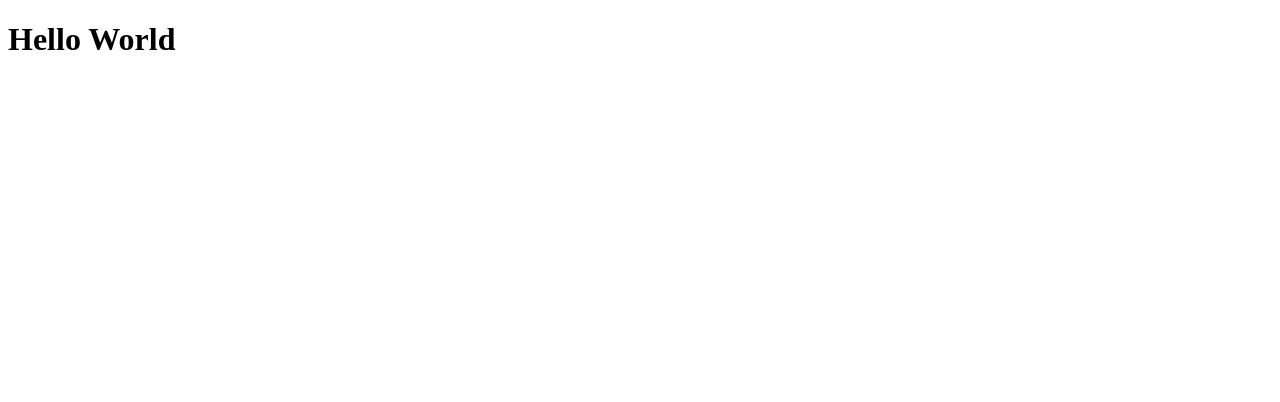
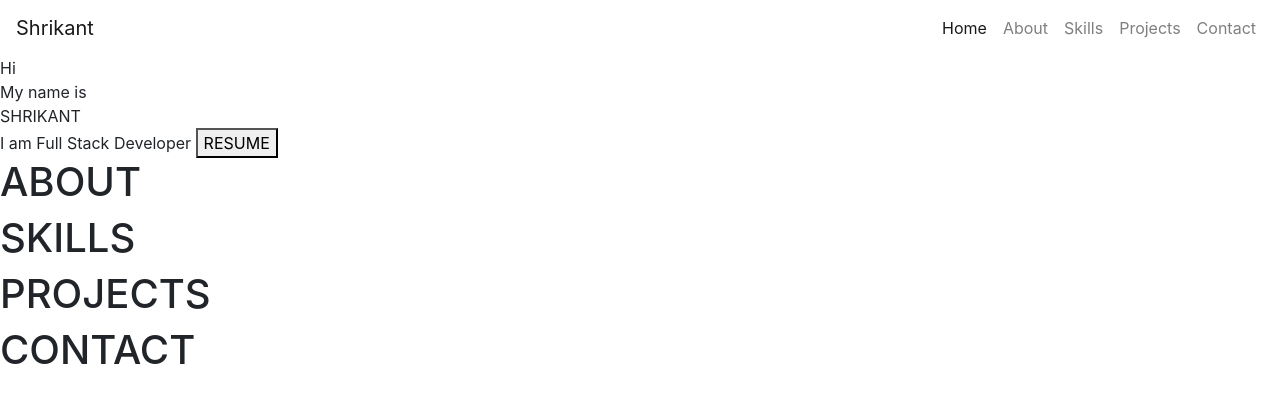
Before and after one commit to Saurabh2712/Portfolio_Saurabh, a plain HTML site: page index.html in a window 1280 px wide. Drawn offline with nearby package versions, Linux system fonts and the light colour scheme.

Commit message:
Update index.html

```diff
--- a/index.html
+++ b/index.html
@@ -1,9 +1,69 @@
 <!DOCTYPE html>
-<html>
+<html lang="en">
 <head>
-	<title></title>
+    <meta charset="UTF-8">
+    <link rel="icon" href="https://cdn-icons-png.freepik.com/512/686/686165.png">
+    <meta name="viewport" content="width=device-width, initial-scale=1.0">
+    <link rel="stylesheet" href="https://cdn.jsdelivr.net/npm/bootstrap@4.6.2/dist/css/bootstrap.min.css" integrity="sha384-xOolHFLEh07PJGoPkLv1IbcEPTNtaed2xpHsD9ESMhqIYd0nLMwNLD69Npy4HI+N" crossorigin="anonymous">
+    <script src="https://cdn.jsdelivr.net/npm/jquery@3.5.1/dist/jquery.slim.min.js" integrity="sha384-DfXdz2htPH0lsSSs5nCTpuj/zy4C+OGpamoFVy38MVBnE+IbbVYUew+OrCXaRkfj" crossorigin="anonymous"></script>
+<script src="https://cdn.jsdelivr.net/npm/bootstrap@4.6.2/dist/js/bootstrap.bundle.min.js" integrity="sha384-Fy6S3B9q64WdZWQUiU+q4/2Lc9npb8tCaSX9FK7E8HnRr0Jz8D6OP9dO5Vg3Q9ct" crossorigin="anonymous"></script>
+    <link rel="stylesheet" href="style.css">
+    <title>Shrikant Portfolio</title>
 </head>
 <body>
-	<h1>Hello World</h1>
+    <div class="navigation-bar">
+        <nav class="navbar navbar-expand-lg navbar-light  ">
+            <a class="navbar-brand" href="#" ><span class="brand tracking-in-expand">Shrikant</span></a>
+            <button class="navbar-toggler" type="button" data-toggle="collapse" data-target="#navbarSupportedContent" aria-controls="navbarSupportedContent" aria-expanded="false" aria-label="Toggle navigation">
+              <span class="navbar-toggler-icon"></span>
+            </button>
+
+            <div class="collapse navbar-collapse" id="navbarSupportedContent">
+              <ul class="navbar-nav ml-auto">
+                <li class="nav-item active">
+                  <a class="nav-link" href="#home"><span class="navmenu">Home</span> <span class="sr-only">(current)</span></a>
+                </li>
+                <li class="nav-item">
+                  <a class="nav-link" href="#about"><span class="navmenu">About</span></a>
+                </li>
+                <li class="nav-item">
+                    <a class="nav-link" href="#skills"><span class="navmenu">Skills</span></a>
+                  </li>
+                  <li class="nav-item">
+                    <a class="nav-link" href="#projects"><span class="navmenu">Projects</span></a>
+                  </li>
+                  <li class="nav-item">
+                    <a class="nav-link" href="#contact"><span class="navmenu">Contact</span></a>
+                  </li>
+              </ul>
+            </div>
+          </nav>
+    </div>
+    <!-- nav bar ends here -->
+   <div class="main-container">
+    <section id="home" class="portfolio-sections">
+        <div id="home-info">
+            <span class="info">Hi </span><br/>
+            <span class="info">My name is </span><br>
+            <span class="brand myname">SHRIKANT</span><br>
+            <span class="info">I am <span class="designation">Full Stack Developer</span></span>
+            <button href="demo.pdf" class="rsmbtn">RESUME</button>
+        </div>
+    </section>
+    <section id="about" class="portfolio-sections">
+        <h1>ABOUT</h1>
+    </section>
+    <section id="skills" class="portfolio-sections">
+        <h1>SKILLS</h1>
+    </section>
+    <section id="projects" class="portfolio-sections">
+        <h1>PROJECTS</h1>
+    </section>
+    <section id="contact" class="portfolio-sections">
+        <h1>CONTACT</h1>
+    </section>
+
+   </div>
+
 </body>
 </html>
```
